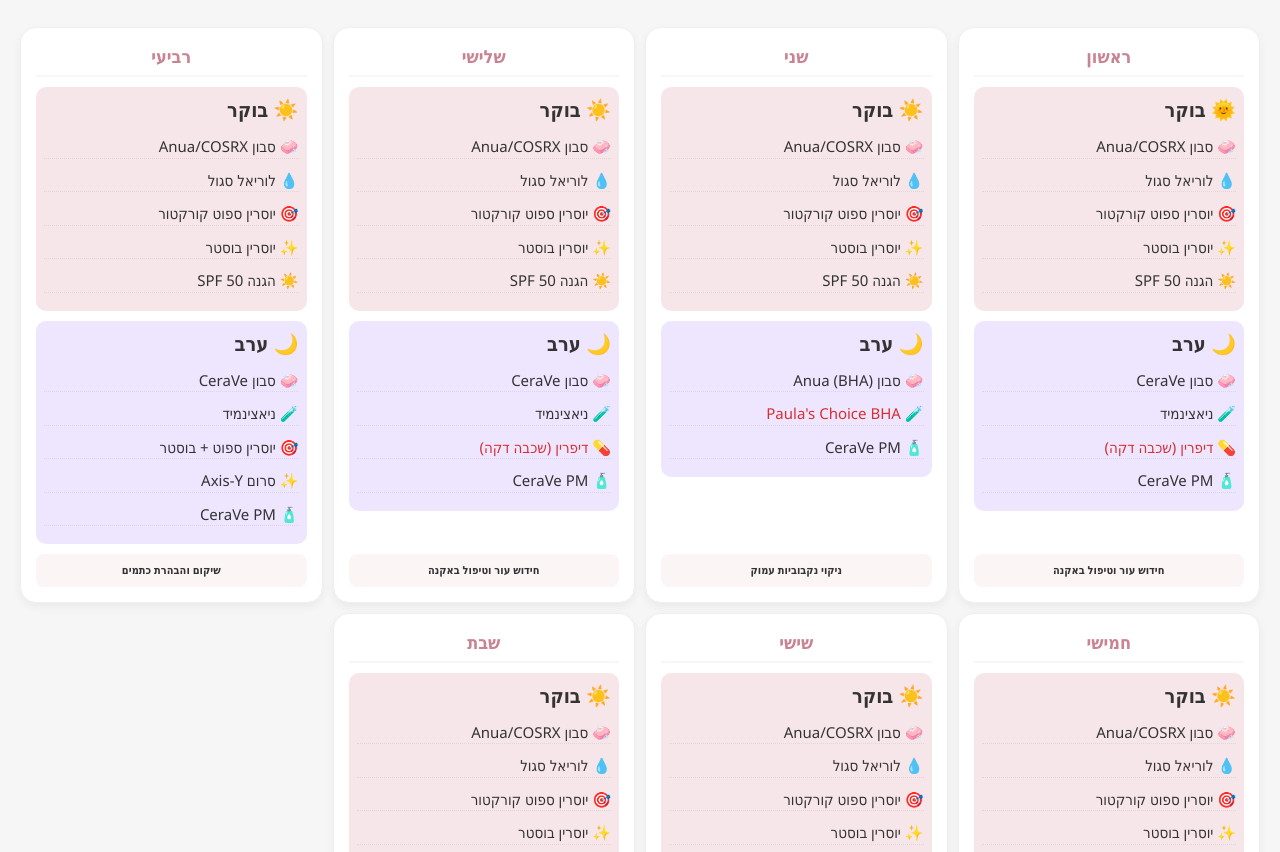
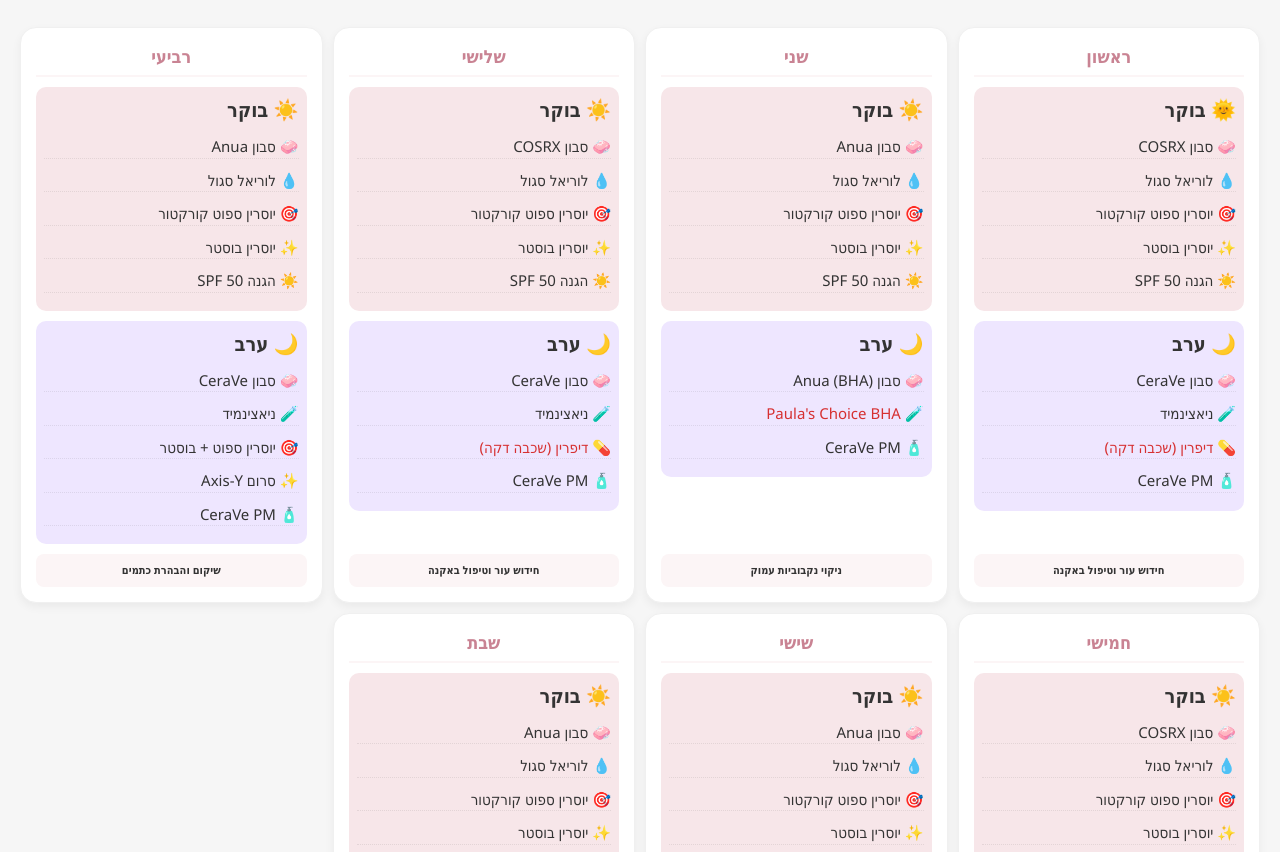
Before and after one commit to Sivani-romi/my-skincare, a plain HTML site: page index.html in a window 1280 px wide. Shown: the part 92-944 px from the top of the page. Drawn offline with Linux system fonts and the light colour scheme.

Commit message:
Update soap references in daily routines

```diff
--- a/index.html
+++ b/index.html
@@ -178,7 +178,7 @@
 <div class="card">
   <div class="day">ראשון</div>
   <div class="section morning">🌞 בוקר
-    <div class="step">🧼 סבון Anua/COSRX</div>
+    <div class="step">🧼 סבון COSRX</div>
     <div class="step">💧 לוריאל סגול</div>
     <div class="step">🎯 יוסרין ספוט קורקטור</div>
     <div class="step">✨ יוסרין בוסטר</div>
@@ -196,7 +196,7 @@
 <div class="card">
   <div class="day">שני</div>
   <div class="section morning">☀️ בוקר
-    <div class="step">🧼 סבון Anua/COSRX</div>
+    <div class="step">🧼 סבון Anua</div>
     <div class="step">💧 לוריאל סגול</div>
     <div class="step">🎯 יוסרין ספוט קורקטור</div>
     <div class="step">✨ יוסרין בוסטר</div>
@@ -213,7 +213,7 @@
 <div class="card">
   <div class="day">שלישי</div>
   <div class="section morning">☀️ בוקר
-    <div class="step">🧼 סבון Anua/COSRX</div>
+    <div class="step">🧼 סבון COSRX</div>
     <div class="step">💧 לוריאל סגול</div>
     <div class="step">🎯 יוסרין ספוט קורקטור</div>
     <div class="step">✨ יוסרין בוסטר</div>
@@ -231,7 +231,7 @@
 <div class="card">
   <div class="day">רביעי</div>
   <div class="section morning">☀️ בוקר
-    <div class="step">🧼 סבון Anua/COSRX</div>
+    <div class="step">🧼 סבון Anua</div>
     <div class="step">💧 לוריאל סגול</div>
     <div class="step">🎯 יוסרין ספוט קורקטור</div>
     <div class="step">✨ יוסרין בוסטר</div>
@@ -250,7 +250,7 @@
 <div class="card">
   <div class="day">חמישי</div>
   <div class="section morning">☀️ בוקר
-    <div class="step">🧼 סבון Anua/COSRX</div>
+    <div class="step">🧼 סבון COSRX</div>
     <div class="step">💧 לוריאל סגול</div>
     <div class="step">🎯 יוסרין ספוט קורקטור</div>
     <div class="step">✨ יוסרין בוסטר</div>
@@ -268,7 +268,7 @@
 <div class="card">
   <div class="day">שישי</div>
   <div class="section morning">☀️ בוקר
-    <div class="step">🧼 סבון Anua/COSRX</div>
+    <div class="step">🧼 סבון Anua</div>
     <div class="step">💧 לוריאל סגול</div>
     <div class="step">🎯 יוסרין ספוט קורקטור</div>
     <div class="step">✨ יוסרין בוסטר</div>
@@ -287,7 +287,7 @@
 <div class="card">
   <div class="day">שבת</div>
   <div class="section morning">☀️ בוקר
-    <div class="step">🧼 סבון Anua/COSRX</div>
+    <div class="step">🧼 סבון Anua</div>
     <div class="step">💧 לוריאל סגול</div>
     <div class="step">🎯 יוסרין ספוט קורקטור</div>
     <div class="step">✨ יוסרין בוסטר</div>
```
